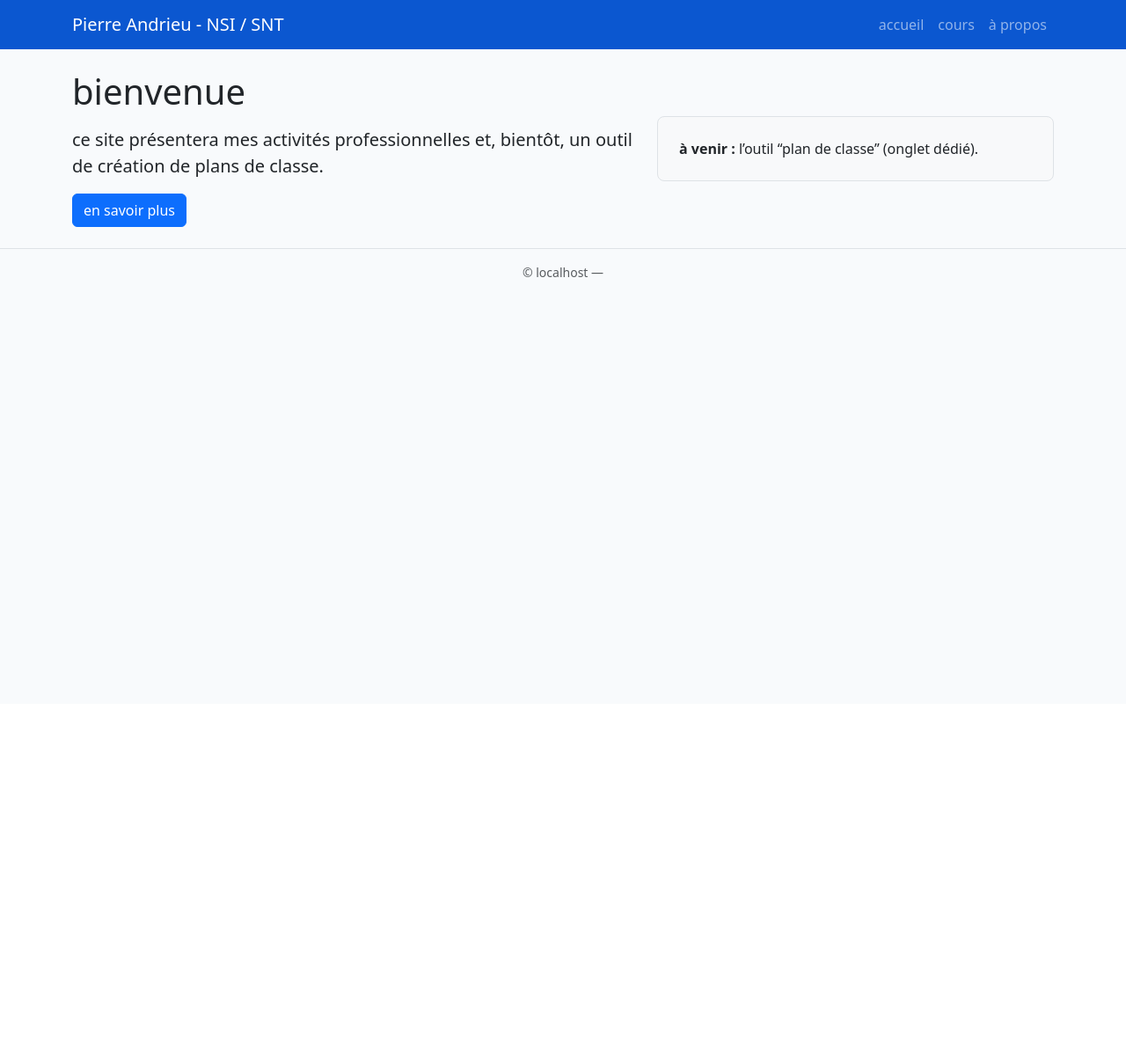
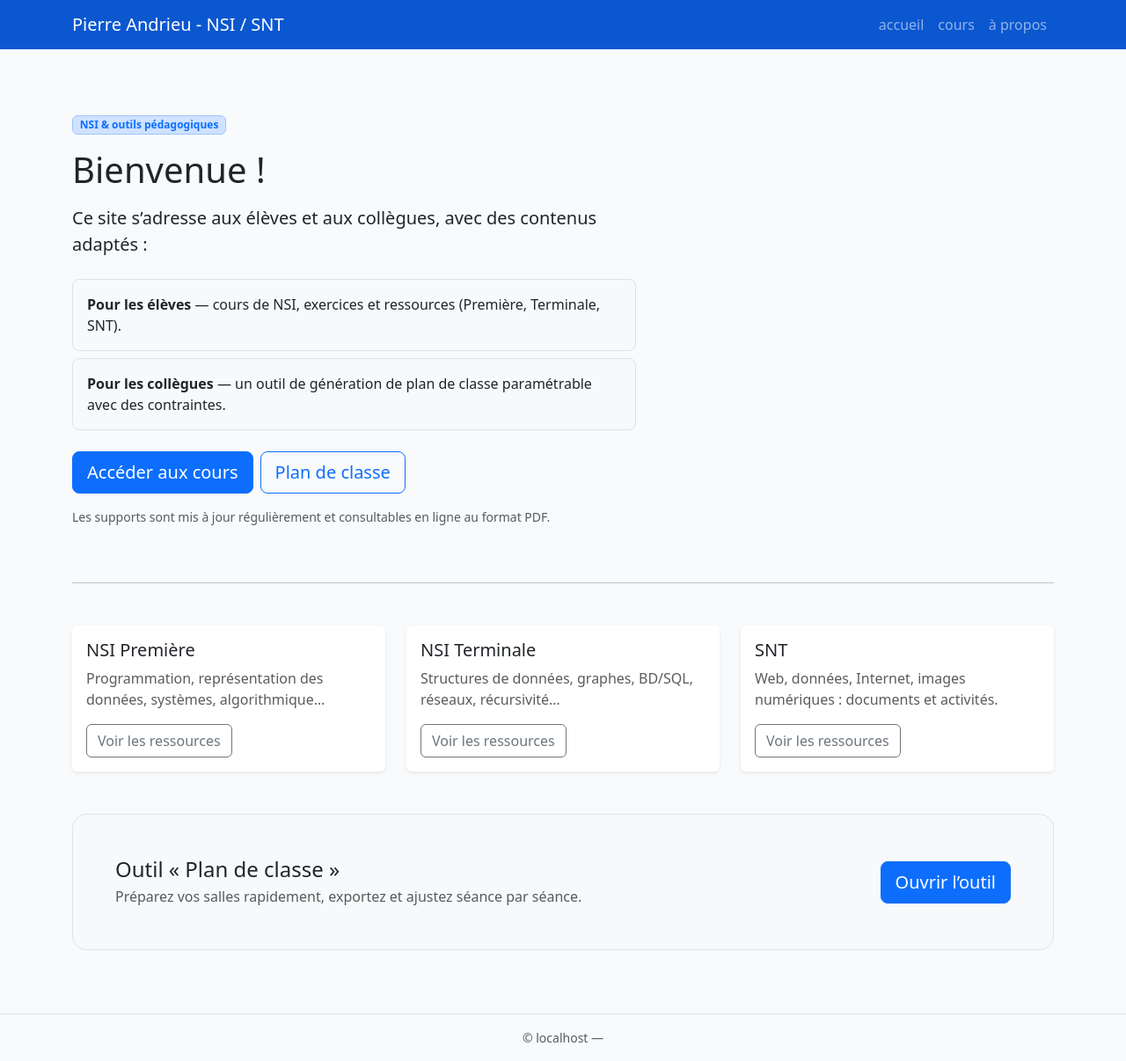
Before and after one commit to pierreandrieu/siteprofessionnel, a Django app: page / in a window 1280 px wide. Shown: the whole page at 88% size. Before the commit the page ends 315 px from the top, so only its background shows below. Run offline with Django 5.2, Linux system fonts and the light colour scheme; some libraries are stand-ins or nearby versions.

Commit message:
Page d'accueil

```diff
--- a/pages/templates/pages/home.html
+++ b/pages/templates/pages/home.html
@@ -1,16 +1,82 @@
 {% extends "base.html" %}
-{% block title %}accueil — site pro{% endblock %}
+{% block title %}Pierre Andrieu — NSI & outils{% endblock %}
+
 {% block content %}
-    <div class="row align-items-center">
-        <div class="col-lg-7">
-            <h1 class="display-6 mb-3">bienvenue</h1>
-            <p class="lead">ce site présentera mes activités professionnelles et, bientôt, un outil de création de plans
-                de classe.</p>
-            <a class="btn btn-primary" href="{% url 'pages:about' %}">en savoir plus</a>
+    <div class="py-5">
+        <!-- Hero sans parenthèses, deux usages mis en valeur -->
+        <div class="row align-items-center g-4">
+            <div class="col-lg-7">
+                <span class="badge bg-primary-subtle text-primary border border-primary-subtle mb-3">NSI & outils pédagogiques</span>
+                <h1 class="display-6 mb-3">Bienvenue&nbsp;!</h1>
+
+                <p class="lead mb-4">Ce site s’adresse aux élèves et aux collègues, avec des contenus adaptés&nbsp;:</p>
+
+                <div class="d-flex flex-column gap-2 mb-4">
+                    <div class="p-3 bg-body-tertiary border rounded-3">
+                        <strong>Pour les élèves</strong> — cours de NSI, exercices et ressources (Première, Terminale,
+                        SNT).
+                    </div>
+                    <div class="p-3 bg-body-tertiary border rounded-3">
+                        <strong>Pour les collègues</strong> — un outil de génération de <span
+                            class="text-nowrap">plan de classe</span> paramétrable avec des contraintes.
+                    </div>
+                </div>
+
+                <div class="d-flex flex-wrap gap-2">
+                    <a class="btn btn-primary btn-lg" href="{% url 'cours:index' %}">Accéder aux cours</a>
+                    <a class="btn btn-outline-primary btn-lg" href="/plandeclasse/">Plan de classe</a>
+                </div>
+
+                <p class="text-muted small mt-3">Les supports sont mis à jour régulièrement et consultables en ligne au
+                    format PDF.</p>
+            </div>
+
         </div>
-        <div class="col-lg-5 d-none d-lg-block">
-            <div class="p-4 bg-light border rounded-3">
-                <strong>à venir :</strong> l’outil “plan de classe” (onglet dédié).
+
+        <hr class="my-5">
+
+        <!-- Accès rapides -->
+        <div class="row g-4">
+            <div class="col-md-4">
+                <div class="card h-100 shadow-sm border-0">
+                    <div class="card-body">
+                        <h3 class="h5">NSI Première</h3>
+                        <p class="text-muted mb-3">Programmation, représentation des données, systèmes,
+                            algorithmique…</p>
+                        <a class="btn btn-outline-secondary" href="{% url 'cours:index' %}">Voir les ressources</a>
+                    </div>
+                </div>
+            </div>
+            <div class="col-md-4">
+                <div class="card h-100 shadow-sm border-0">
+                    <div class="card-body">
+                        <h3 class="h5">NSI Terminale</h3>
+                        <p class="text-muted mb-3">Structures de données, graphes, BD/SQL, réseaux, récursivité…</p>
+                        <a class="btn btn-outline-secondary" href="{% url 'cours:index' %}">Voir les ressources</a>
+                    </div>
+                </div>
+            </div>
+            <div class="col-md-4">
+                <div class="card h-100 shadow-sm border-0">
+                    <div class="card-body">
+                        <h3 class="h5">SNT</h3>
+                        <p class="text-muted mb-3">Web, données, Internet, images numériques&nbsp;: documents et
+                            activités.</p>
+                        <a class="btn btn-outline-secondary" href="{% url 'cours:index' %}">Voir les ressources</a>
+                    </div>
+                </div>
+            </div>
+        </div>
+
+        <!-- Bandeau collègues -->
+        <div class="mt-5 p-4 p-md-5 rounded-4 border bg-body-tertiary">
+            <div class="d-flex flex-column flex-md-row align-items-start align-items-md-center justify-content-between gap-3">
+                <div>
+                    <h2 class="h4 mb-1">Outil «&nbsp;Plan de classe&nbsp;»</h2>
+                    <p class="mb-0 text-muted">Préparez vos salles rapidement, exportez et ajustez séance par
+                        séance.</p>
+                </div>
+                <a class="btn btn-primary btn-lg" href="/plandeclasse/">Ouvrir l’outil</a>
             </div>
         </div>
     </div>
```
